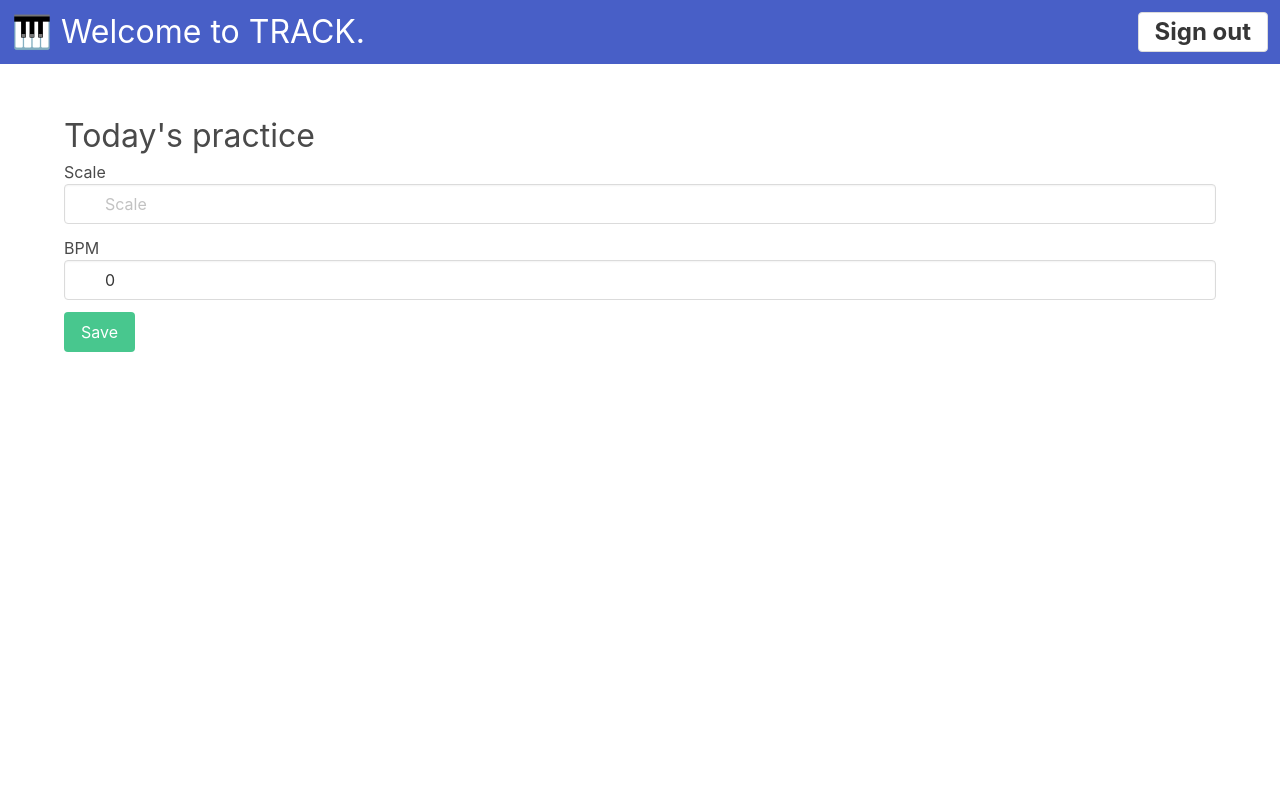
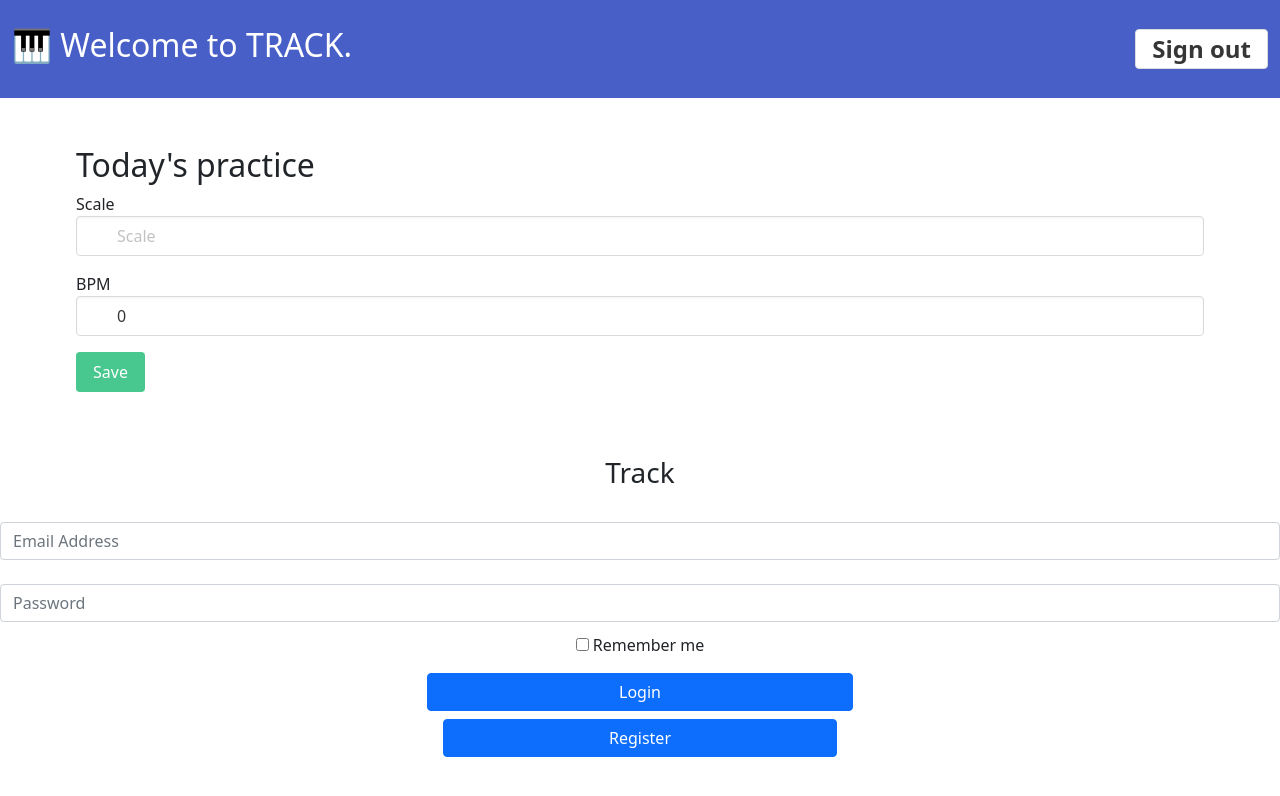
Before and after one commit to andres039/Track, a React (Create React App) app in the folder frontend/: page / in a window 1280 px wide. Shown: the top 796 px of the page. Built offline with nearby package versions, Linux system fonts and the light colour scheme.

Commit message:
setting up login logic

```diff
--- a/frontend/package.json
+++ b/frontend/package.json
@@ -7,6 +7,7 @@
     "@testing-library/jest-dom": "^5.16.2",
     "@testing-library/react": "^12.1.2",
     "@testing-library/user-event": "^13.5.0",
+    "bootstrap": "^5.1.3",
     "bulma": "^0.9.3",
     "react": "^17.0.2",
     "react-bulma-components": "4.1.0",
--- a/frontend/src/App.js
+++ b/frontend/src/App.js
@@ -4,6 +4,7 @@ import 'bulma/css/bulma.min.css'
 import 'react-calendar/dist/Calendar.css';
 import Button from './components/button';
 import Calendars from './components/calendar';
+import Login from './components/login';
 import Navbar from './components/navbar';
 import Practice from './components/practice';
 function App() {
@@ -12,6 +13,7 @@ function App() {
       <Navbar> </Navbar>
      {/* <Calendars/> */}
      <Practice />
+     <Login/>
     </div>
   );
 }
--- a/frontend/src/components/login.jsx
+++ b/frontend/src/components/login.jsx
@@ -0,0 +1,54 @@
+import React, { useState } from 'react';
+import 'bootstrap/dist/css/bootstrap.min.css';
+
+export default function Login() {
+  const [email, setEmail] = useState("")
+  const [password, setPassword] = useState("");
+
+  const handleSubmit = (e) => {
+    e.preventDefault()
+    const user = {email, password}
+    fetch('http://localhost:3000/api/login', {
+      mode: "cors",
+      method: 'POST',
+      body: JSON.stringify(user)
+    }).then(()=> console.log(user))
+  }
+  return <div>
+
+    <div className="text-center mt-5">
+      <form onSubmit={handleSubmit}>
+        <h1 className="mt-5 h3 font-weight-normal">Track</h1>
+
+        <label className="sr-only"></label>
+        <input
+          type="email"
+          id="emailAddress"
+          className="form-control"
+          placeholder="Email Address"
+          required
+        />
+
+        <label className="sr-only"> </label>
+        <input
+          type="password"
+          id="password"
+          className="form-control"
+          placeholder="Password"
+        />
+
+        <div className="checkbox">
+          <label>
+            <input className="mt-3" type="checkbox" value="remember-me" /> Remember
+            me
+          </label>
+        </div>
+        <div className="mt-3 d-grid gap-2 col-4 mx-auto">
+          <button className="btn btn-primary">Login</button>
+
+          <button className="btn btn-primary mx-3">Register</button>
+        </div>
+      </form>
+    </div>
+  </div>;
+}
--- a/frontend/src/index.js
+++ b/frontend/src/index.js
@@ -2,7 +2,7 @@ import React from 'react';
 import ReactDOM from 'react-dom';
 import './index.css';
 import App from './App';
-
+import '../node_modules/bootstrap/dist/css/bootstrap.min.css';
 
 ReactDOM.render(
   <React.StrictMode>
```
Also changed, not shown: 1 other file (tests, documents, lock files or other folders).
